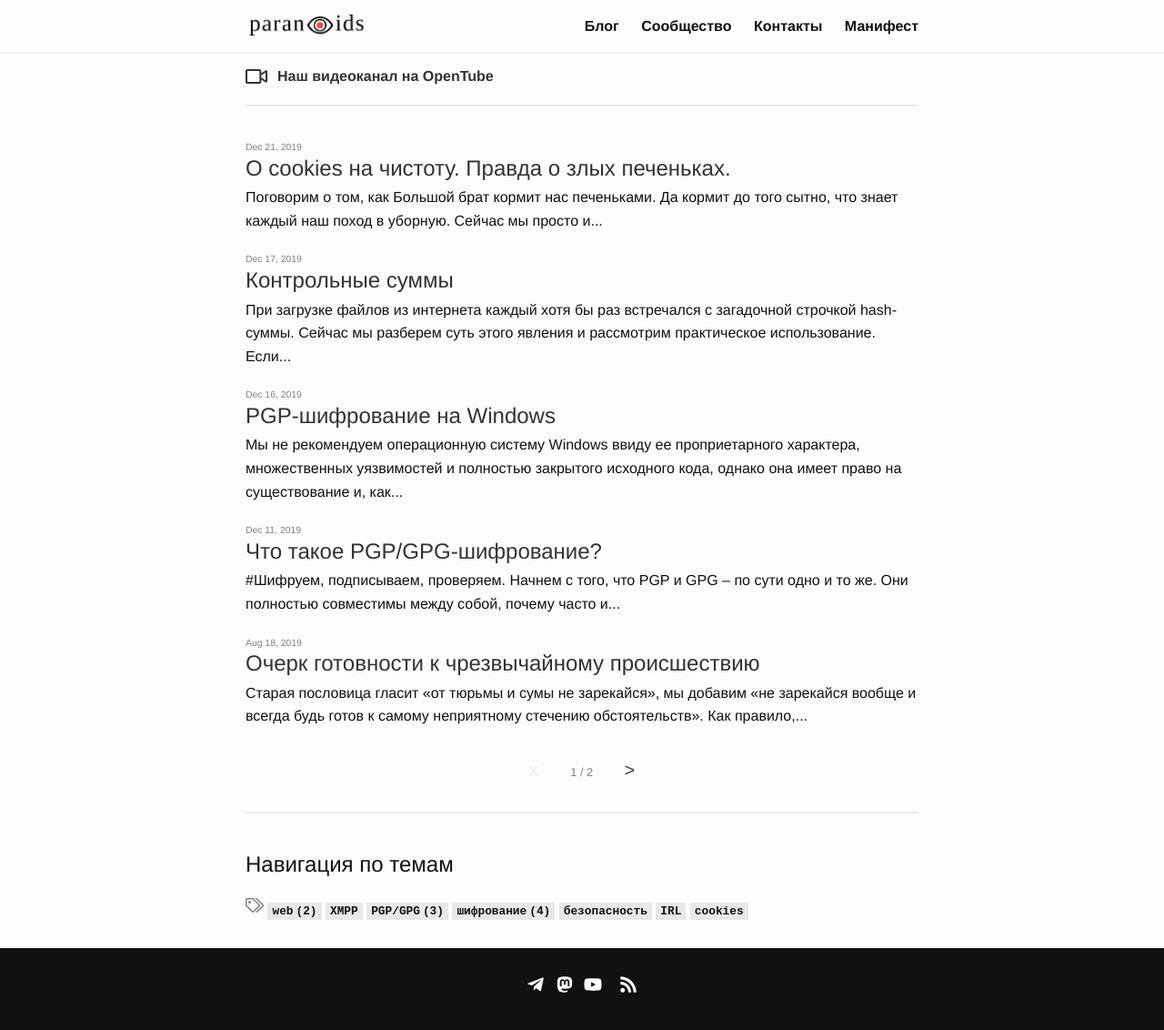
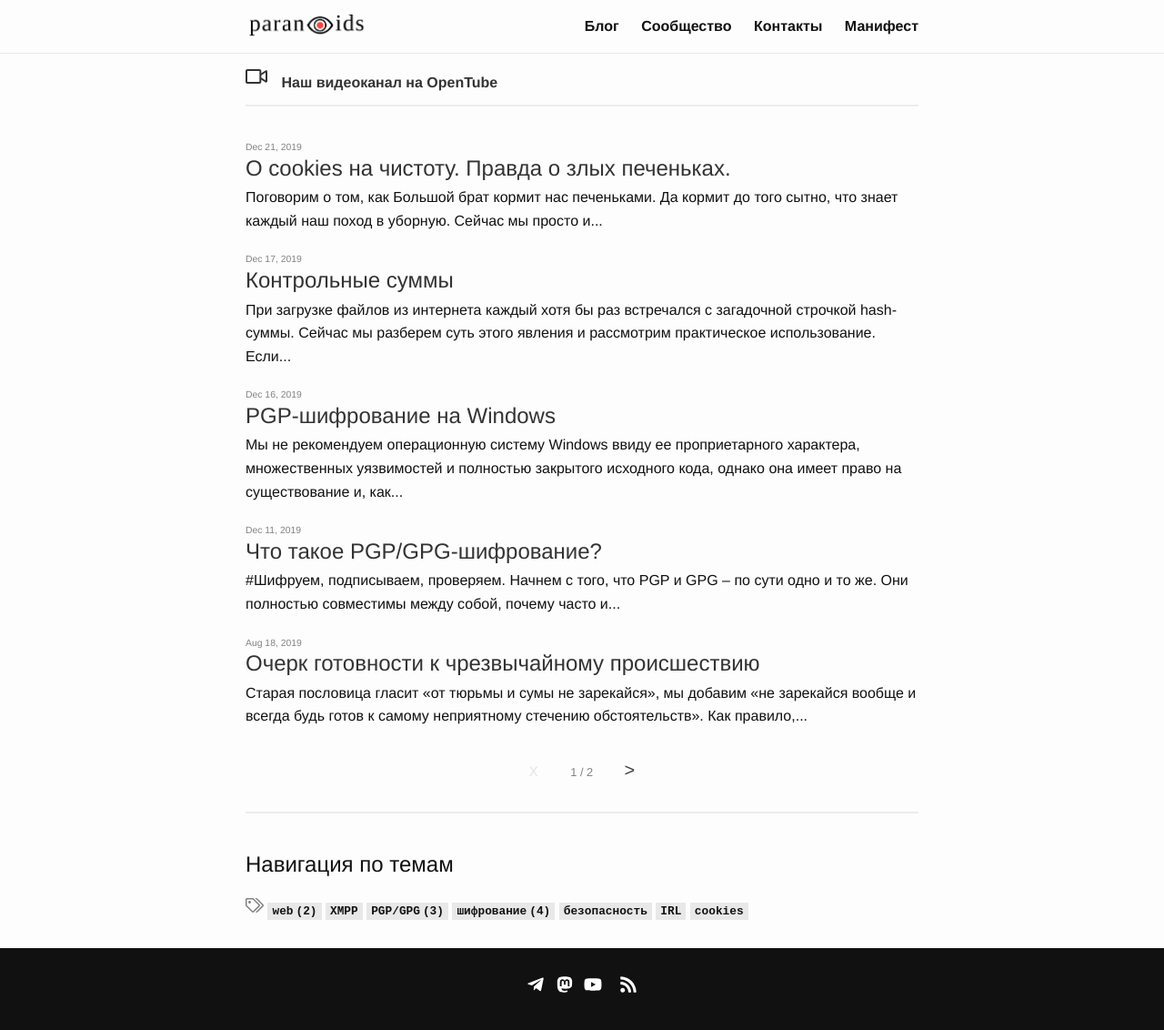
Before and after one commit to 2b7E1n6D0e5R7/2b7E1n6D0e5R7.github.io, a Jekyll site: the page built from index.html, in a window 1280 px wide. Shown: the whole page at 91% size. Built offline with Jekyll 4.4.1, drawn with Linux system fonts in a browser that asks for light colours; the list of posts is cut into pages by our own code.

Commit message:
Update _layout.scss

```diff
--- a/_sass/minimaless/_layout.scss
+++ b/_sass/minimaless/_layout.scss
@@ -16,6 +16,10 @@
   fill: #b31313;
 }
 
+svg #mastodon {
+position:absolute;
+margin:1px;}
+
 a svg #mastodon,
 a svg #video,
 a svg #rss,
@@ -28,7 +32,6 @@
 }
 
 .blog-menu_text {
-    position: absolute;
     margin: -1px 0px 0px 11px;
 }
 
```
